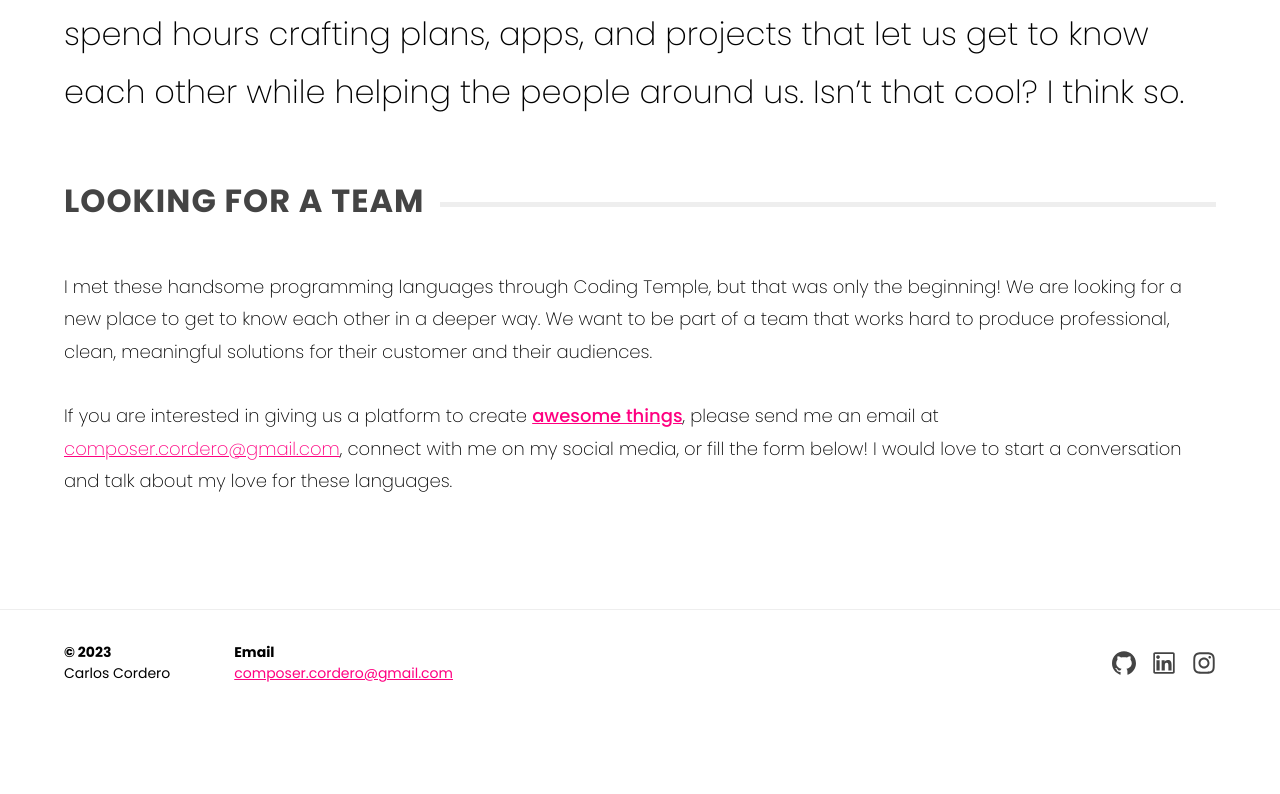
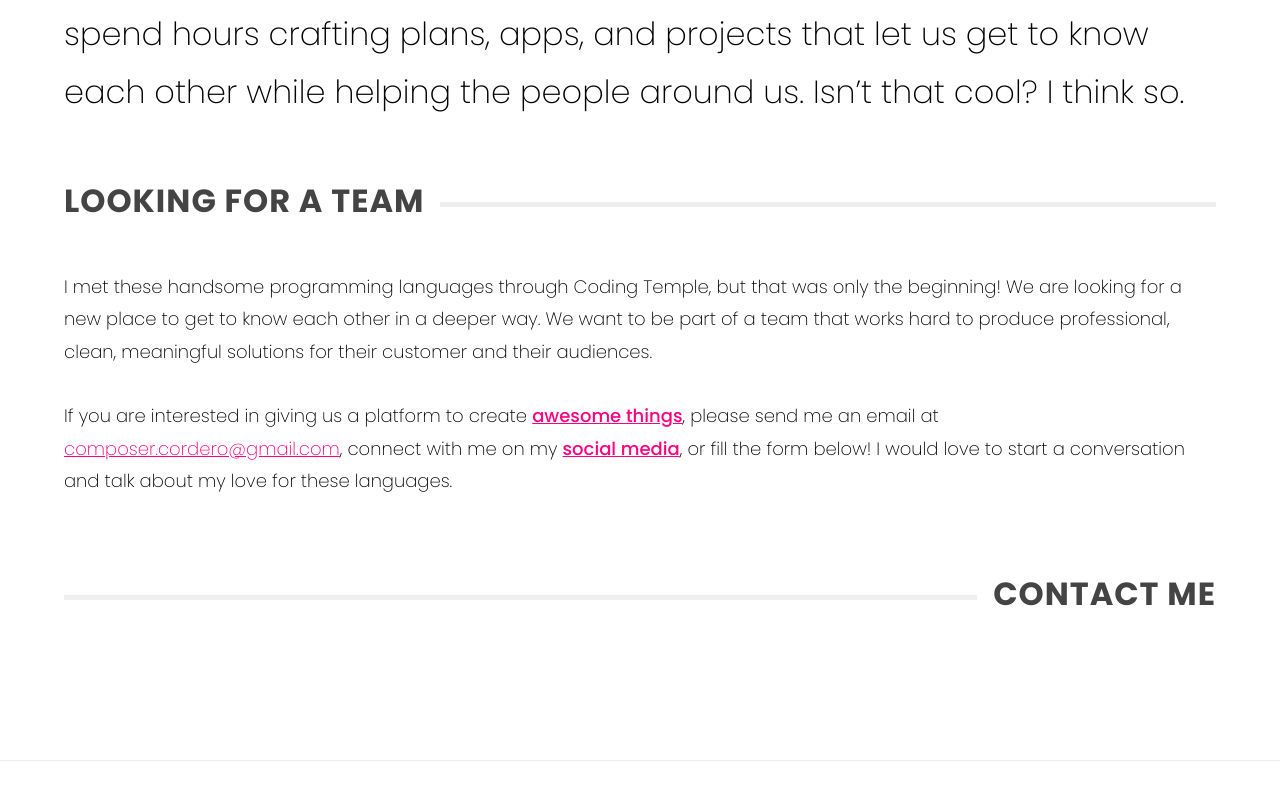
Before and after one commit to composercordero/composercordero.github.io, a React (Vite) app: page /contact in a window 1280 px wide. Shown: the part 531-1325 px from the top of the page. Before the commit the page ends 1247 px from the top, so only its background shows below. Built offline with nearby package versions, Linux system fonts and the light colour scheme.

Commit message:
contact page styles

```diff
--- a/src/views/Contact.tsx
+++ b/src/views/Contact.tsx
@@ -31,10 +31,11 @@ const Title = styled(AccentTitle)`
     width: 100%;
     border-bottom: 5px solid #eee;
     line-height: 0.1rem;
+    text-align: ${(props) => props.direction || 'left'};
 
     span {
         background:#fff;
-        padding-right:1rem;
+        padding: ${(props) => props.margin || '0 1rem 0 0'} ;
     }
 `;
 
@@ -66,8 +67,12 @@ const Contact = (props: contactProps) => {
               <p>I met these handsome programming languages through Coding Temple, but that was only the beginning! We are looking for a new place to get to know each other in a deeper way. We want to be part of a team that works hard to produce professional, clean, meaningful solutions for their customer and their audiences. </p>
               <br/>
 
-              <p>If you are interested in giving us a platform to create <Link to="/projects" style={{color:'#ff0080', fontWeight:'500'}}>awesome things</Link>, please send me an email at <a href="mailto:composer.cordero@gmail.com" style={{color:'#ff0080'}}>composer.cordero@gmail.com</a>, connect with me on my social media, or fill the form below! I would love to start a conversation and talk about my love for these languages.</p>
+              <p>If you are interested in giving us a platform to create <Link to="/projects" style={{color:'#ff0080', fontWeight:'500'}}>awesome things</Link>, please send me an email at <a href="mailto:composer.cordero@gmail.com" style={{color:'#ff0080'}}>composer.cordero@gmail.com</a>, connect with me on my <Link to="https://www.instagram.com/composercordero/" target="_blank" style={{color:'#ff0080', fontWeight:'500'}}>social media</Link>, or fill the form below! I would love to start a conversation and talk about my love for these languages.</p>
             </ContactDescription>
+
+            <Title direction={'right'} margin={'0 0 0 1rem'}><span>Contact me</span></Title>
+
+
         </Container>
   )
 }
```
